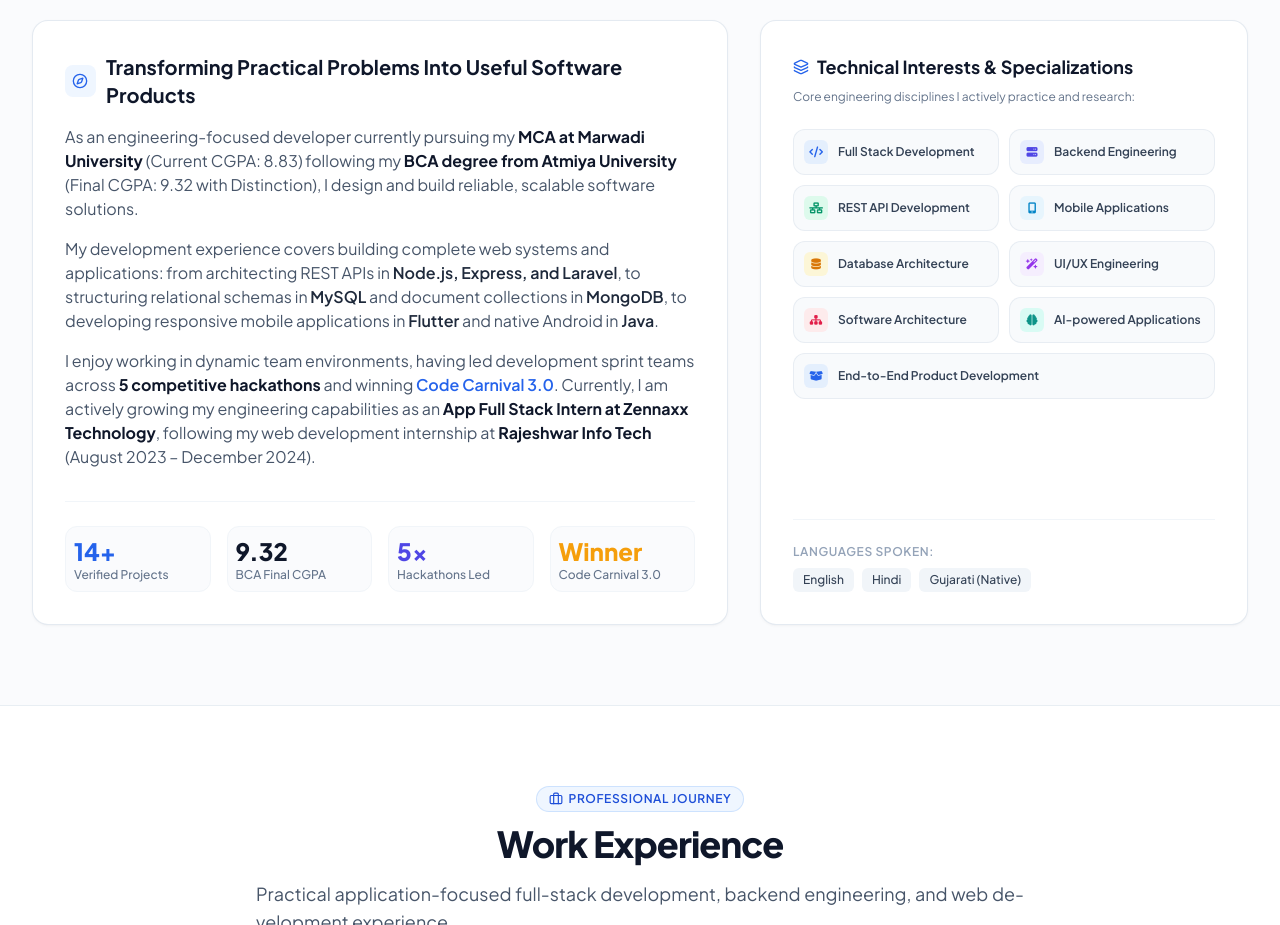
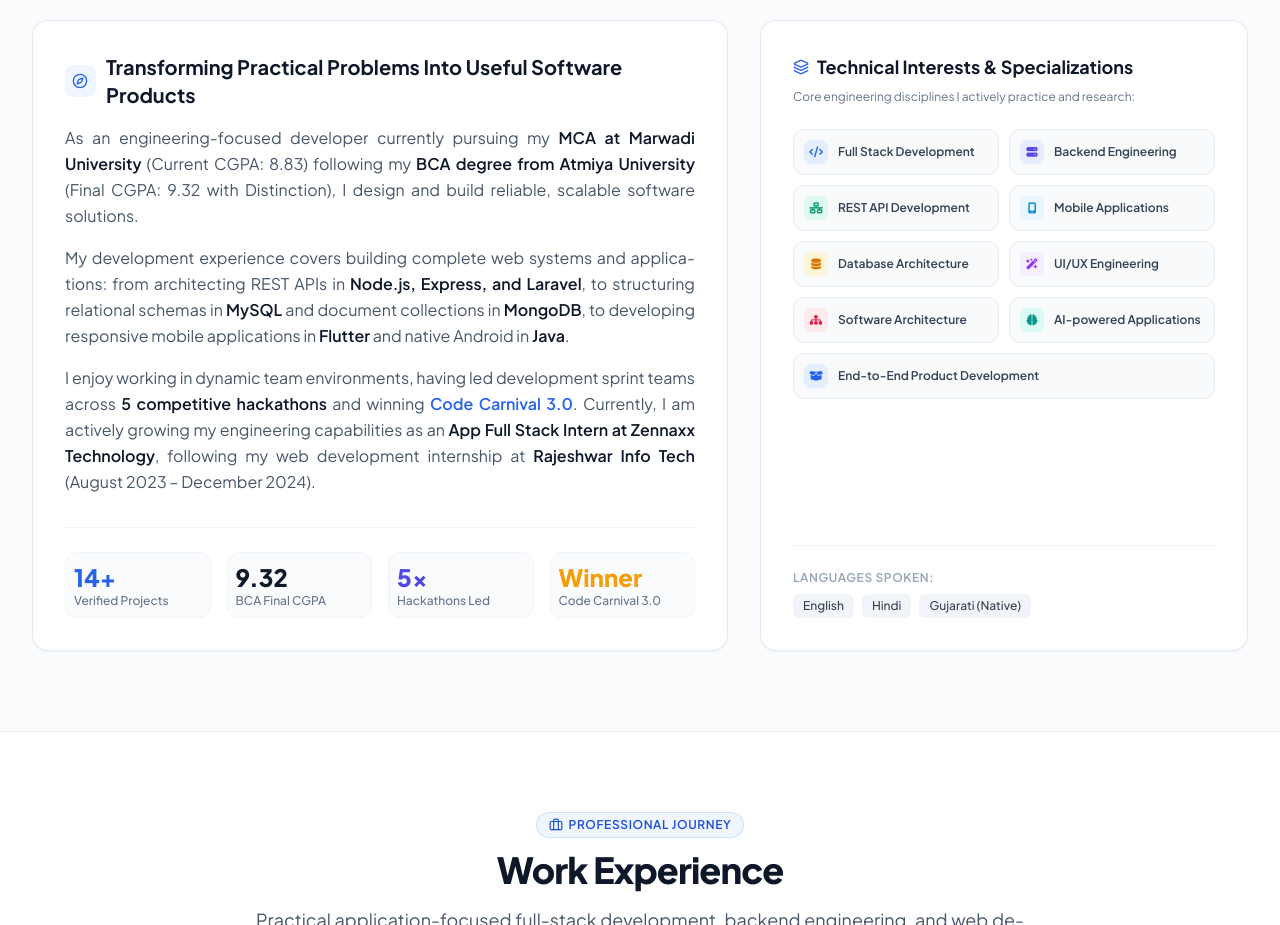
Before and after one commit to Hemang2601/cv, a plain HTML site: page index.html in a window 1280 px wide. Shown: the part 1220-2145 px from the top of the page. Drawn offline with nearby package versions, Linux system fonts and the light colour scheme.

Commit message:
Update index.html

```diff
--- a/index.html
+++ b/index.html
@@ -537,15 +537,15 @@
                 Transforming Practical Problems Into Useful Software Products
               </h3>
 
-              <div class="space-y-4 text-slate-600 leading-relaxed text-sm sm:text-base">
-                <p>
-                  As an engineering-focused developer currently pursuing my <strong class="text-slate-900">MCA at Marwadi University</strong> (Current CGPA: 8.83) following my <strong class="text-slate-900">BCA degree from Atmiya University</strong> (Final CGPA: 9.32 with Distinction), I design and build reliable, scalable software solutions.
+              <div class="space-y-4 text-slate-600 leading-relaxed text-sm sm:text-base text-justify">
+                <p class="text-justify leading-relaxed">
+                  As an engineering-focused developer currently pursuing my <strong class="text-slate-900 font-semibold">MCA at Marwadi University</strong> (Current CGPA: 8.83) following my <strong class="text-slate-900 font-semibold">BCA degree from Atmiya University</strong> (Final CGPA: 9.32 with Distinction), I design and build reliable, scalable software solutions.
                 </p>
-                <p>
-                  My development experience covers building complete web systems and applications: from architecting REST APIs in <strong class="text-slate-800 font-semibold">Node.js, Express, and Laravel</strong>, to structuring relational schemas in <strong class="text-slate-800 font-semibold">MySQL</strong> and document collections in <strong class="text-slate-800 font-semibold">MongoDB</strong>, to developing responsive mobile applications in <strong class="text-slate-800 font-semibold">Flutter</strong> and native Android in <strong class="text-slate-800 font-semibold">Java</strong>.
+                <p class="text-justify leading-relaxed">
+                  My development experience covers building complete web systems and applications: from architecting REST APIs in <strong class="text-slate-900 font-semibold">Node.js, Express, and Laravel</strong>, to structuring relational schemas in <strong class="text-slate-900 font-semibold">MySQL</strong> and document collections in <strong class="text-slate-900 font-semibold">MongoDB</strong>, to developing responsive mobile applications in <strong class="text-slate-900 font-semibold">Flutter</strong> and native Android in <strong class="text-slate-900 font-semibold">Java</strong>.
                 </p>
-                <p>
-                  I enjoy working in dynamic team environments, having led development sprint teams across <strong class="text-slate-900">5 competitive hackathons</strong> and winning <strong class="text-blue-600 font-semibold">Code Carnival 3.0</strong>. Currently, I am actively growing my engineering capabilities as an <strong class="text-slate-900">App Full Stack Intern at Zennaxx Technology</strong>, following my web development internship at <strong class="text-slate-900">Rajeshwar Info Tech</strong> (August 2023 – December 2024).
+                <p class="text-justify leading-relaxed">
+                  I enjoy working in dynamic team environments, having led development sprint teams across <strong class="text-slate-900 font-semibold">5 competitive hackathons</strong> and winning <strong class="text-blue-600 font-semibold">Code Carnival 3.0</strong>. Currently, I am actively growing my engineering capabilities as an <strong class="text-slate-900 font-semibold">App Full Stack Intern at Zennaxx Technology</strong>, following my web development internship at <strong class="text-slate-900 font-semibold">Rajeshwar Info Tech</strong> (August 2023 – December 2024).
                 </p>
               </div>
             </div>
```
